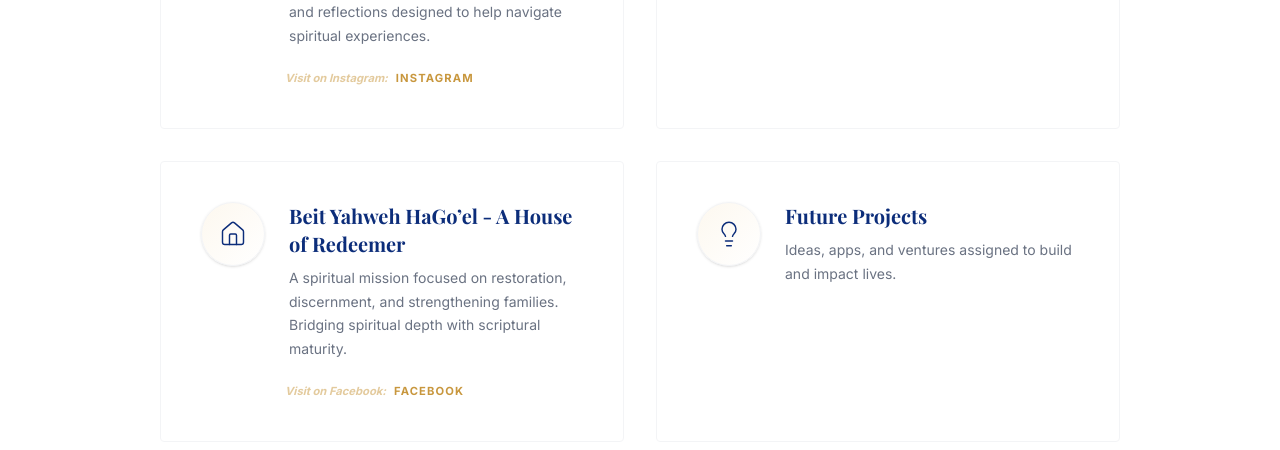
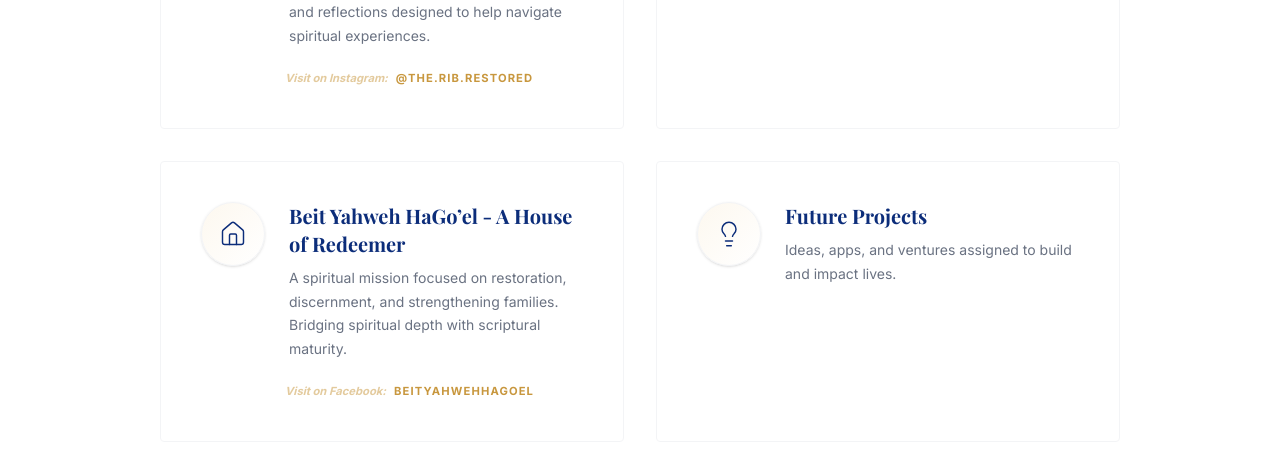
Before and after one commit to vhamb001/The-Rib-Restored, a Next.js app: page /projects in a window 1280 px wide. Shown: the part 764-1214 px from the top of the page. Built offline with nearby package versions, Linux system fonts and the light colour scheme; a web font is replaced by a local one.

Commit message:
ux: display specific social handles on projects page

```diff
--- a/src/app/projects/page.tsx
+++ b/src/app/projects/page.tsx
@@ -57,7 +57,7 @@ export default function ProjectsPage() {
                         rel="noopener noreferrer"
                         className="inline-flex items-center gap-2 text-[var(--color-gold)] font-bold text-[0.7rem] tracking-widest uppercase hover:text-[var(--color-royal-deep)] transition-colors duration-300"
                       >
-                        <span className="opacity-50 italic normal-case tracking-normal">Visit on {project.socialLabel}:</span> {project.socialLabel}
+                        <span className="opacity-50 italic normal-case tracking-normal">Visit on {project.socialLabel}:</span> {project.socialHandle || project.socialLabel}
                       </a>
                     </div>
                   )}
--- a/src/data/projects.ts
+++ b/src/data/projects.ts
@@ -9,6 +9,7 @@ export interface Project {
   image?: string;
   socialUrl?: string;
   socialLabel?: string;
+  socialHandle?: string;
 }
 
 export const projects: Project[] = [
@@ -22,6 +23,7 @@ export const projects: Project[] = [
     image: "/images/second logo .png",
     socialUrl: "https://instagram.com/the.rib.restored",
     socialLabel: "Instagram",
+    socialHandle: "@the.rib.restored",
   },
   {
     id: "listen-selah",
@@ -39,6 +41,7 @@ export const projects: Project[] = [
     url: "https://www.BeitYahwehHaGoel.org",
     socialUrl: "https://facebook.com/BeitYahwehHaGoel",
     socialLabel: "Facebook",
+    socialHandle: "BeitYahwehHaGoel",
   },
   {
     id: "future-projects",
```
